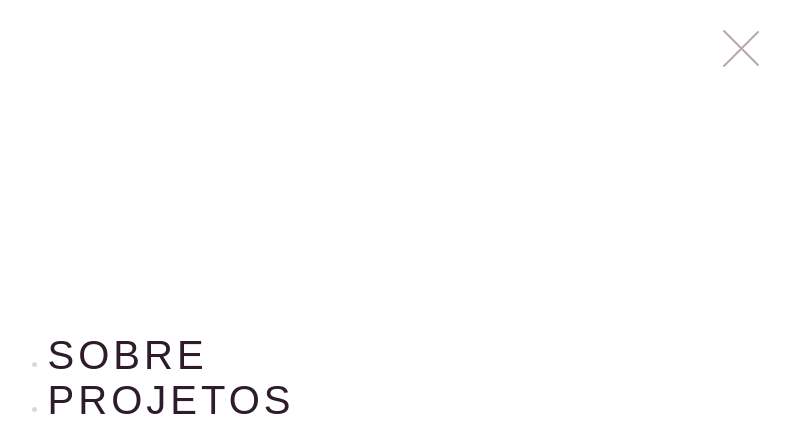
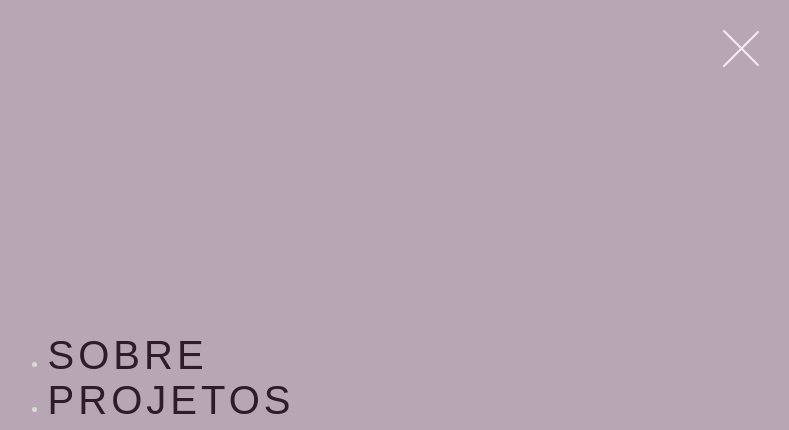
Before and after one commit to FlaviaCosta1037/Portfolio-Flavia, a plain HTML site: page index.html in a window 1280 px wide. Both pictures are taken after a click on the label 1230 px from the left and 50 px from the top of the page. Shown: the top 430 px of the page, without its empty margins (489-1278 px from the left). Drawn offline with Linux system fonts and the light colour scheme; a web font is replaced by a local one.

Commit message:
Ajuste da cor dos tracers e menu

```diff
--- a/css/style.css
+++ b/css/style.css
@@ -165,7 +165,7 @@ a:hover {
 
 #toggle:checked + .checkbox .trace:nth-child(1) {
     transform: rotate(45deg);
-    background-color: #b8a6b5 ;
+    background-color: #f5ebf3 ;
     top: 47px;
 }
 
@@ -180,18 +180,18 @@ a:hover {
 
 #toggle:checked + .checkbox .trace:nth-child(3) {
     transform: rotate(-45deg);
-    background-color: #b8a6b5 ;
+    background-color: #f5ebf3 ;
     top: 48px;
 }
 
 /*Modificanco o efeito do checkbox para que fique branco*/
 #toggle:checked + .checkbox {
-    background-color: white;
+    background-color: #b8a6b5;
 }
 
 /*Efeito de bolha do checkbox no menu*/
 #toggle:checked ~ .menu {
-    box-shadow: 0px 0px 0px 100vmax white;
+    box-shadow: 0px 0px 0px 100vmax #b8a6b5;
     z-index: 1;
 }
 
```
